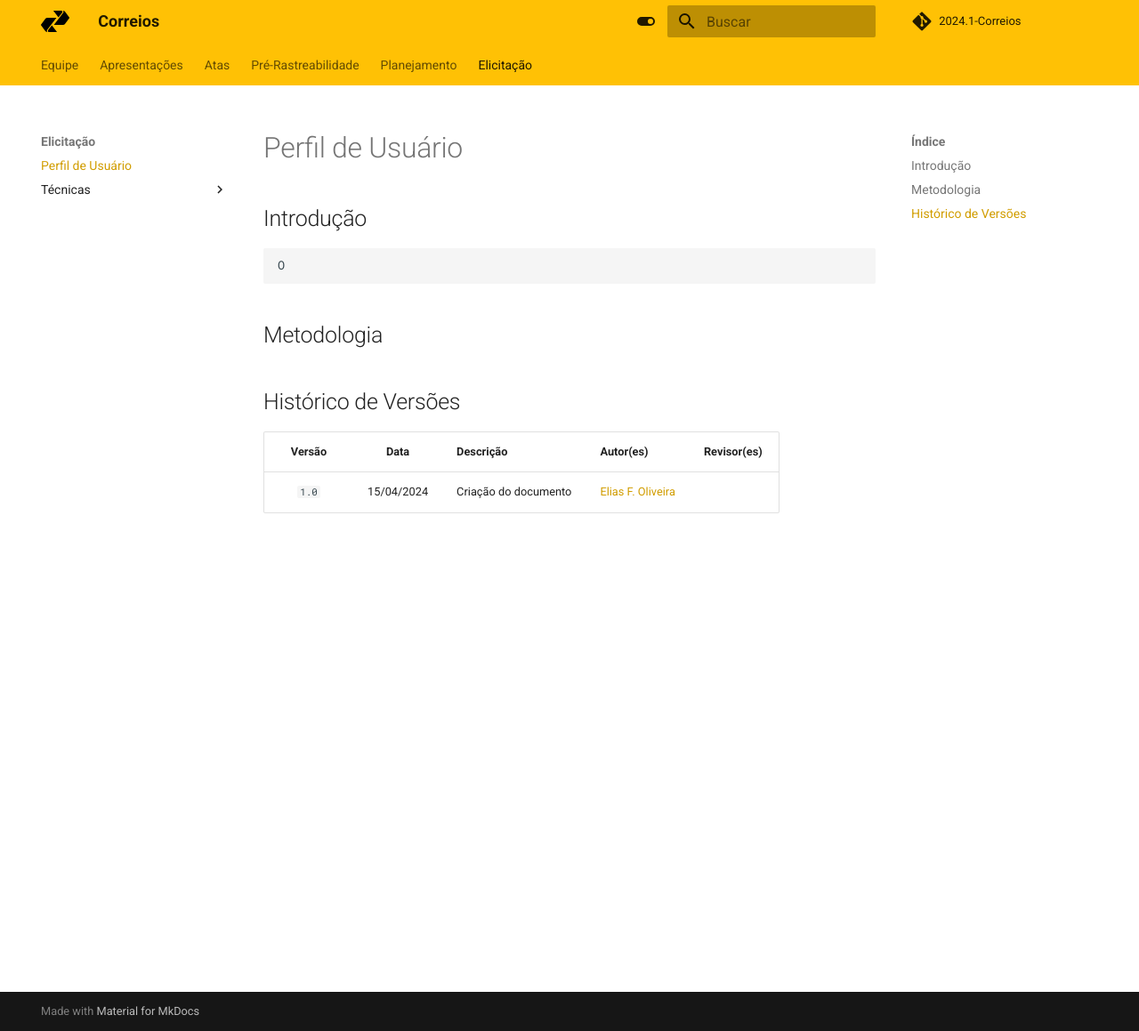
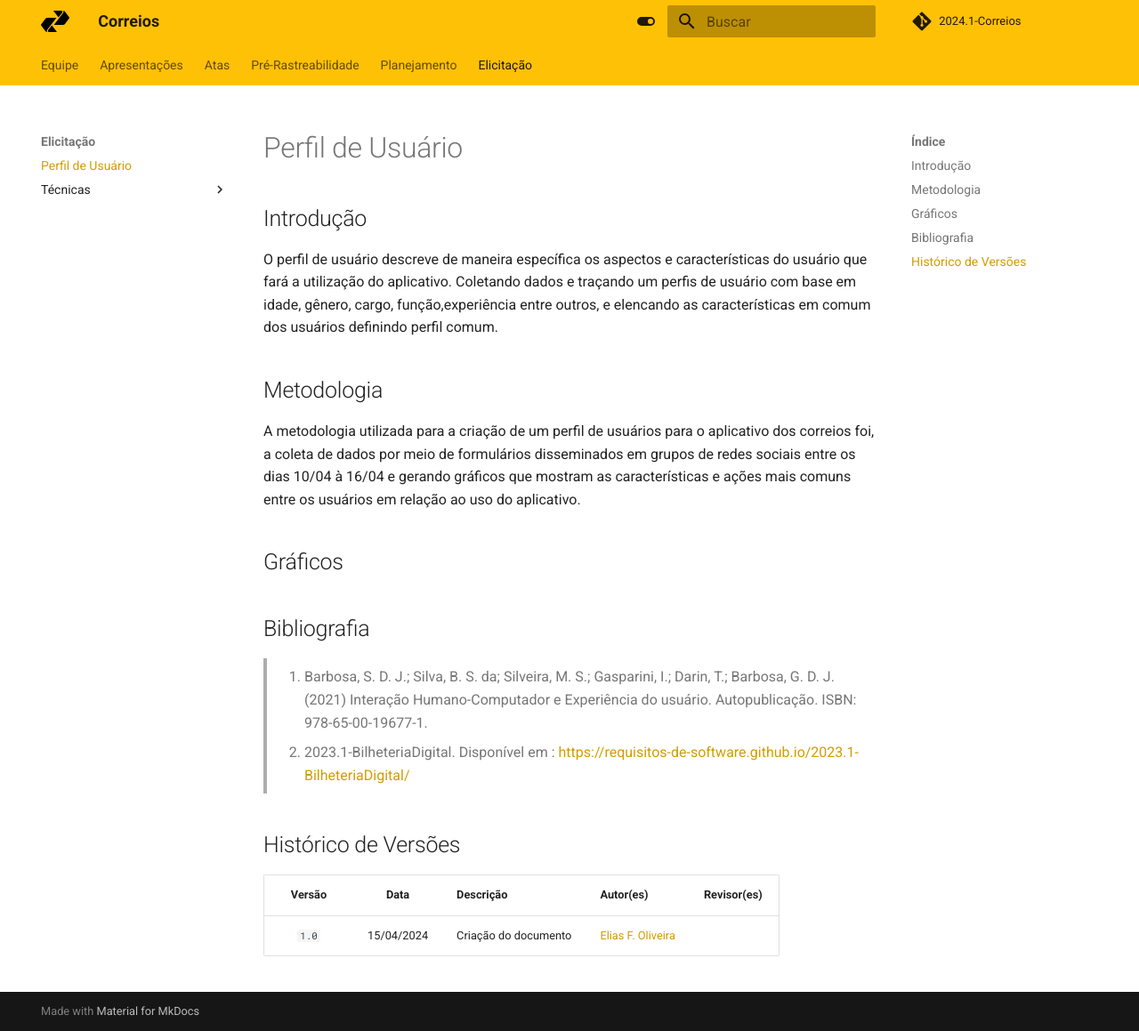
Before and after one commit to Requisitos-de-Software/2024.1-Serasa, an MkDocs documentation site: the page built from docs/elicitacao/perfil_de_usuario/perfil_de_usuario.md, in a window 1280 px wide and 1159 px high. Shown: the whole window at 89% size. Built offline with MkDocs 1.6.1 and Material for MkDocs 9.7.7, drawn with Linux system fonts in a browser that asks for light colours; comment, search, counter and statistics services are not loaded.

```diff
--- a/docs/elicitacao/perfil_de_usuario/perfil_de_usuario.md
+++ b/docs/elicitacao/perfil_de_usuario/perfil_de_usuario.md
@@ -1,10 +1,20 @@
 ## Introdução
 
-    O
+O perfil de usuário descreve de maneira específica os aspectos e características do usuário que fará a utilização do aplicativo. Coletando dados e traçando um perfis de usuário com base em idade, gênero, cargo, função,experiência entre outros, e elencando as características em comum dos usuários definindo perfil comum.
 
 
 ## Metodologia
 
+A metodologia utilizada para a criação de um perfil de usuários para o aplicativo dos correios foi, a coleta de dados por meio de formulários disseminados em grupos de redes sociais entre os dias 10/04 à 16/04 e gerando gráficos que mostram as características e ações mais comuns entre os usuários em relação ao uso do aplicativo.
+
+##Gráficos
+
+## Bibliografia
+
+>1. Barbosa, S. D. J.; Silva, B. S. da; Silveira, M. S.; Gasparini, I.; Darin, T.; Barbosa, G. D. J. (2021) Interação Humano-Computador e Experiência do usuário. Autopublicação. ISBN: 978-65-00-19677-1.
+
+>2. 2023.1-BilheteriaDigital.
+    Disponível em :  <https://requisitos-de-software.github.io/2023.1-BilheteriaDigital/>
 
 ## Histórico de Versões
 
```
Also changed, not shown: docs/elicitacao/tecnicas/brainstorming/brainstorming.md (+20 -5 lines).
